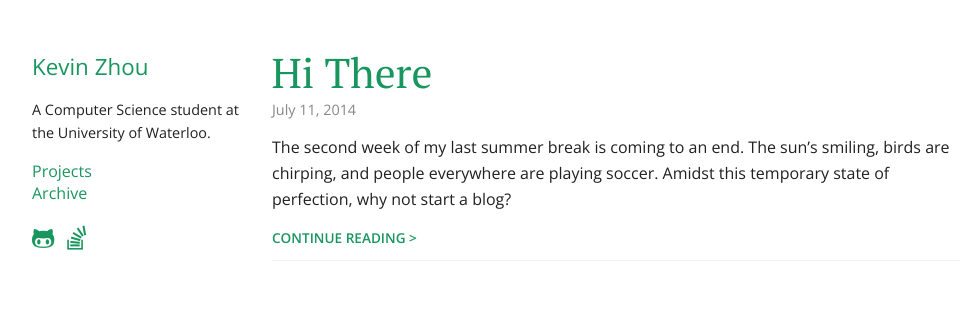
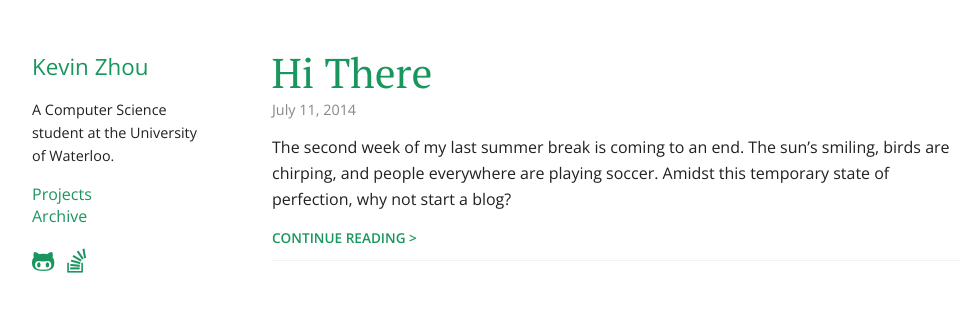
Before and after one commit to CongeeCafe/CongeeCafe.github.io, a Jekyll site: the page built from index.html, in a window 1280 px wide. Shown: the top 312 px of the page, without its empty margins (144-1124 px from the left). Built offline with Jekyll 4.4.1, drawn with Linux system fonts in a browser that asks for light colours; the list of posts is cut into pages by our own code.

Commit message:
Increase sidebar padding

```diff
--- a/assets/css/cutegrids.css
+++ b/assets/css/cutegrids.css
@@ -216,6 +216,7 @@
   .sidebar {
     text-align: left;
     background: #fff;
+    padding-right: 3rem;
   }
 
   .center-tablet {
```
